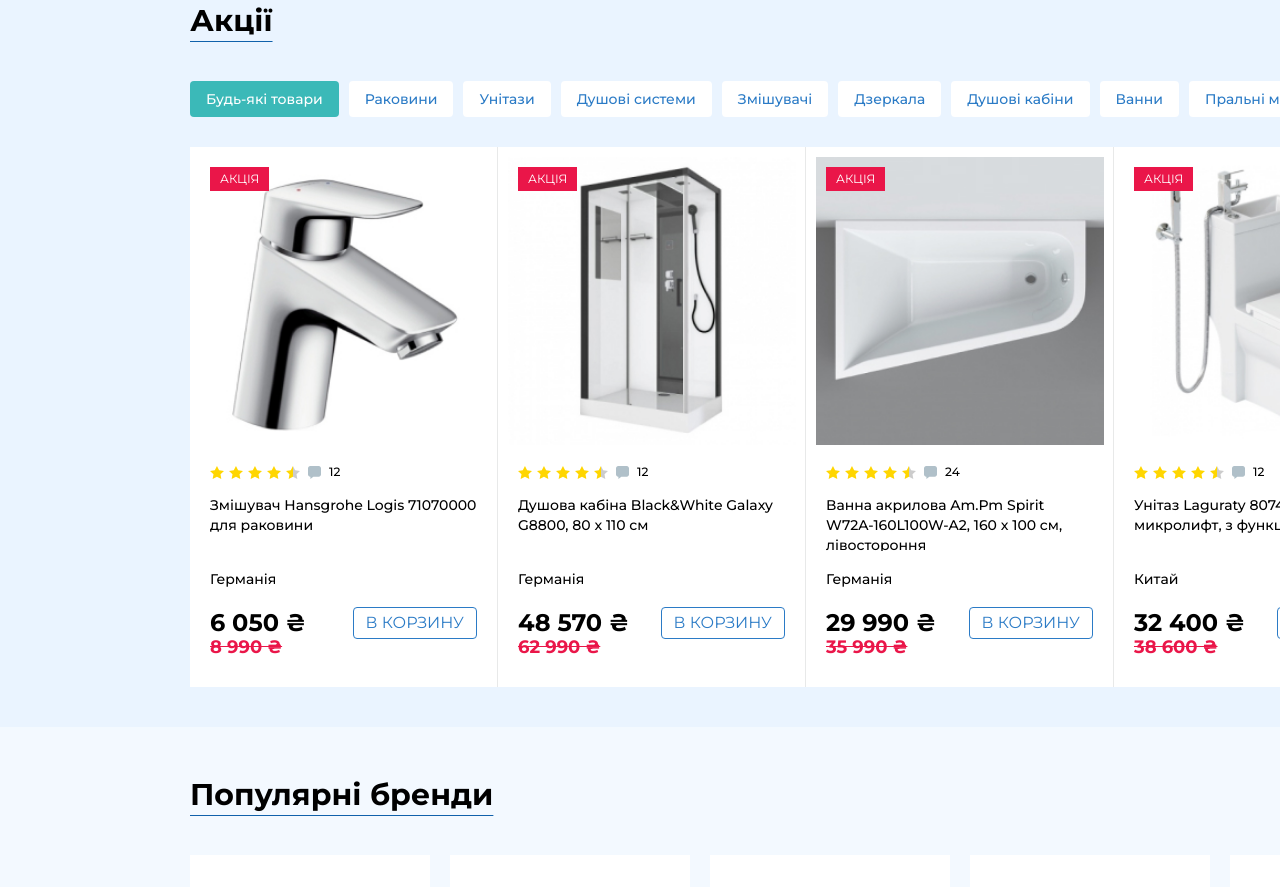
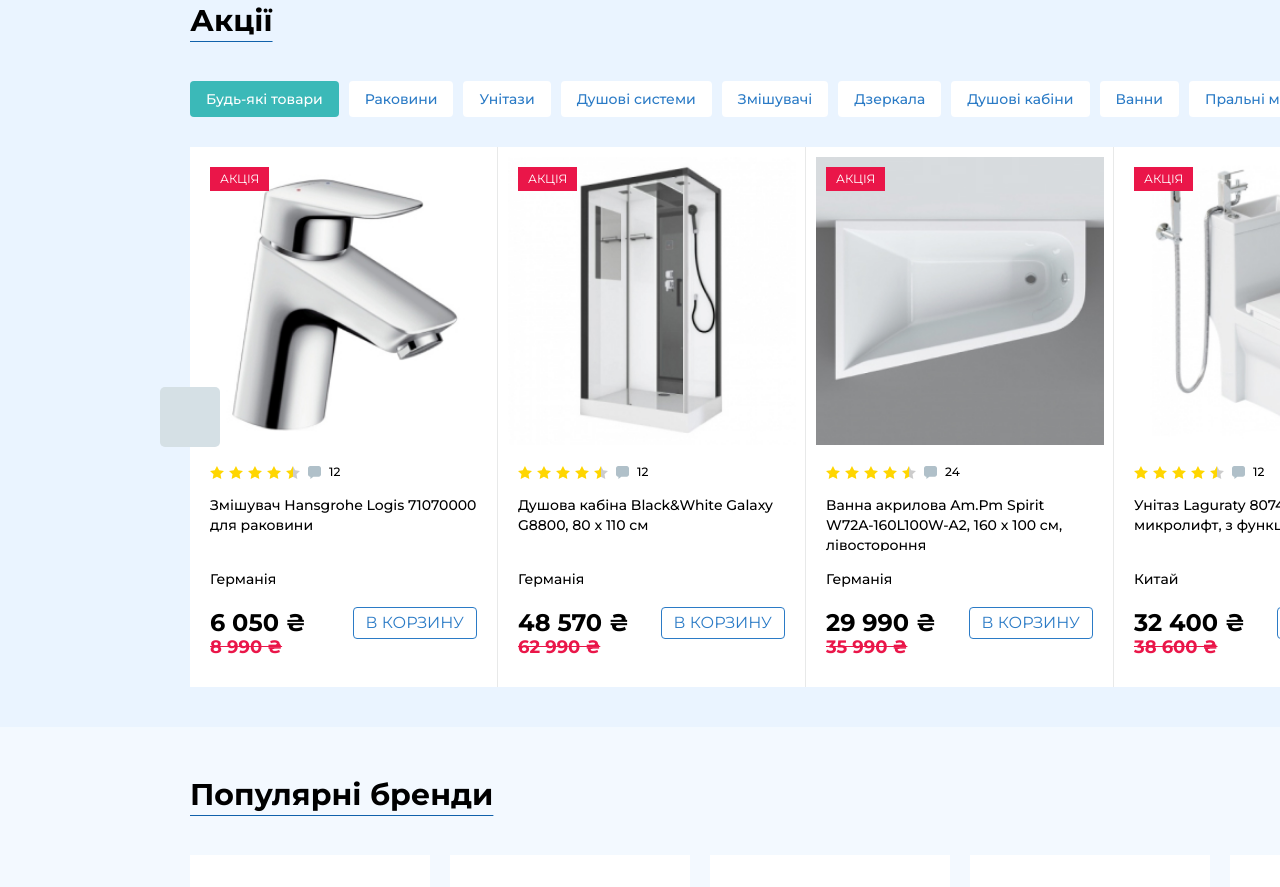
Before and after one commit to OleksiiChernii/ggpromarket, a plain HTML site: page index.html in a window 1280 px wide. Shown: the part 2061-2948 px from the top of the page. Drawn offline with nearby package versions, Linux system fonts and the light colour scheme.

Commit message:
added scroll buttons styles

```diff
--- a/index.html
+++ b/index.html
@@ -216,6 +216,7 @@
             <button class="seller__button">Пральні машини</button>
           </li>
         </ul>
+        <div class="seller__wrapper">
           <ul class="seller__cards">
             <li class="card__item">
               <div class="thumb">
@@ -358,6 +359,23 @@
               </div>
             </li>
           </ul>
+          <ul class="sale__scroll">
+            <li class="scroll__item">
+              <button class="scroll__button back" type="button">
+                <svg class="scroll__icon back" width="21" height="36">
+                  <use href="./img/arrow.svg"></use>
+                </svg>
+              </button>
+            </li>
+            <li class="scroll__item">
+              <button class="scroll__button next" type="button">
+                <svg class="scroll__icon" width="21" height="36">
+                  <use href="./img/arrow.svg"></use>
+                </svg>
+              </button>
+            </li>
+          </ul>
+        </div>
       </section>
       <section class="sale">
         <h2 class="sale__head">Акції</h2>
@@ -392,11 +410,16 @@
           </li>
         </ul>
 
+        <div class="sale__wrapper">
           <ul class="sale__cards">
             <li class="card__item">
               <div class="thumb">
                 <div class="card__hit"><p class="hit__sale">акція</p></div>
-              <img class="card__img" src="./img/cards/11.jpg" alt="раковина" />
+                <img
+                  class="card__img"
+                  src="./img/cards/11.jpg"
+                  alt="раковина"
+                />
               </div>
               <div class="rating">
                 <ul class="stars__list">
@@ -541,6 +564,23 @@
               </div>
             </li>
           </ul>
+          <ul class="sale__scroll">
+            <li class="scroll__item">
+              <button class="scroll__button back" type="button">
+                <svg class="scroll__icon back" width="21" height="36">
+                  <use href="./img/arrow.svg"></use>
+                </svg>
+              </button>
+            </li>
+            <li class="scroll__item">
+              <button class="scroll__button next" type="button">
+                <svg class="scroll__icon" width="21" height="36">
+                  <use href="./img/arrow.svg"></use>
+                </svg>
+              </button>
+            </li>
+          </ul>
+        </div>
       </section>
       <section class="brands">
         <h2 class="brands__head">Популярні бренди</h2>
--- a/sass/components/_main.scss
+++ b/sass/components/_main.scss
@@ -121,6 +121,46 @@ $prime-background: #f3f9ff;
 
   &__button {
     @extend %button__item;
+  }
+}
+
+.sale,
+.seller {
+  &__wrapper {
+    position: relative;
+  }
+  &__scroll {
+    position: absolute;
+    top: 50%;
+    left: 0;
+    transform: translateY(-50%);
+    width: 100%;
+
+    display: flex;
+    align-items: center;
+    justify-content: space-between;
+
+    .scroll__button {
+      width: 60px;
+      height: 60px;
+      background-color: #d5e0e5;
+      border: none;
+      border-radius: 5px;
+
+      display: flex;
+      align-items: center;
+      justify-content: center;
+      &.back {
+        transform: translateX(-50%);
+      }
+      &.next {
+        transform: translateX(50%);
+      }
+    }
+
+    .scroll__icon.back {
+      transform: rotate(180deg);
+    }
   }
 }
 
@@ -285,7 +325,7 @@ $prime-background: #f3f9ff;
   .stars__item {
     width: 14px;
     height: 13px;
-    mask: url('../img/starr.svg') no-repeat center/contain;
+    mask: url("../img/starr.svg") no-repeat center/contain;
     background-color: #ffd600;
 
     &.half {
@@ -297,7 +337,7 @@ $prime-background: #f3f9ff;
     width: 13px;
     height: 13px;
     display: block;
-    background-image: url('../img/comment.svg');
+    background-image: url("../img/comment.svg");
   }
 
   .comment__count {
```
Also changed, not shown: css/style.css. Lines whose indentation alone changed are shown as unchanged.
